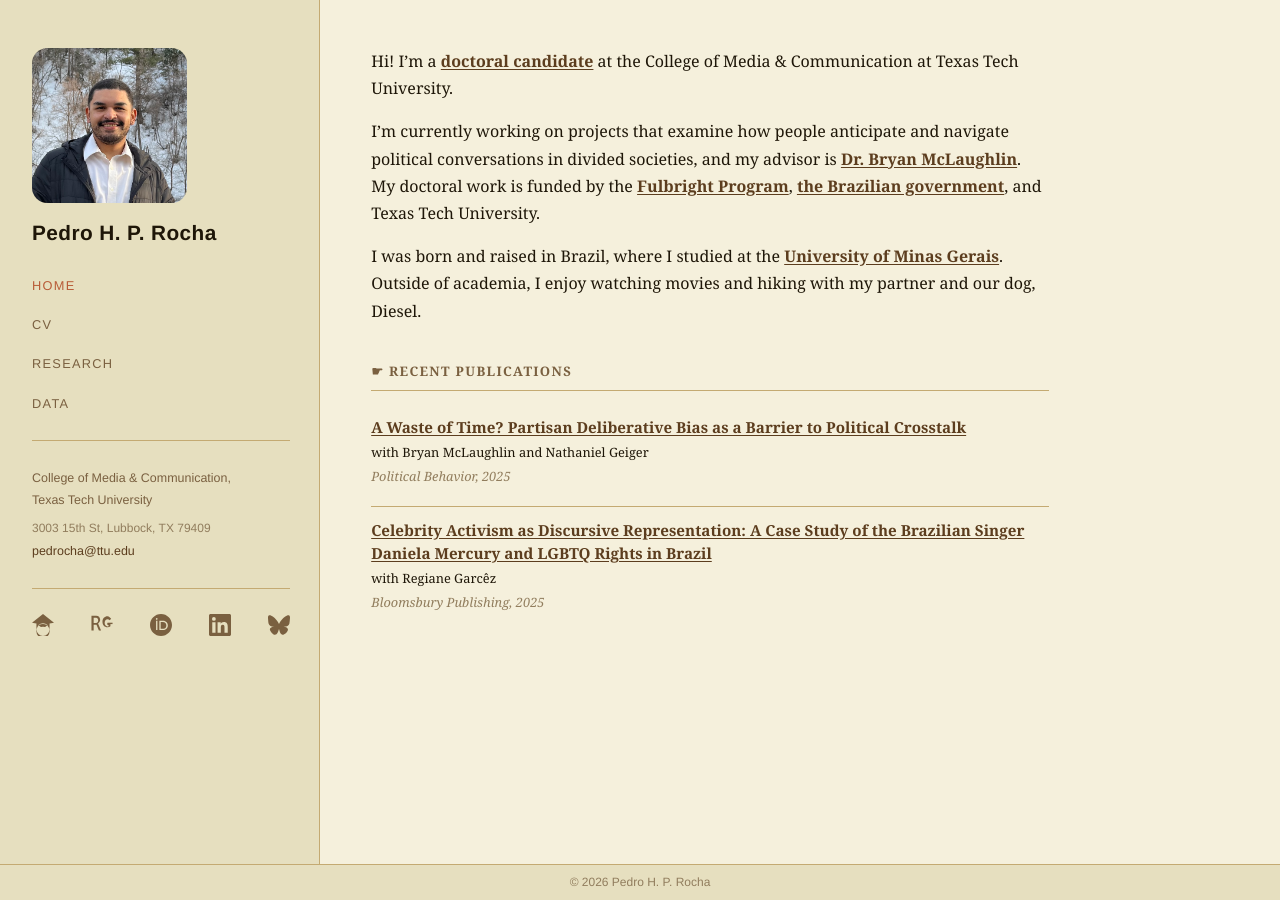
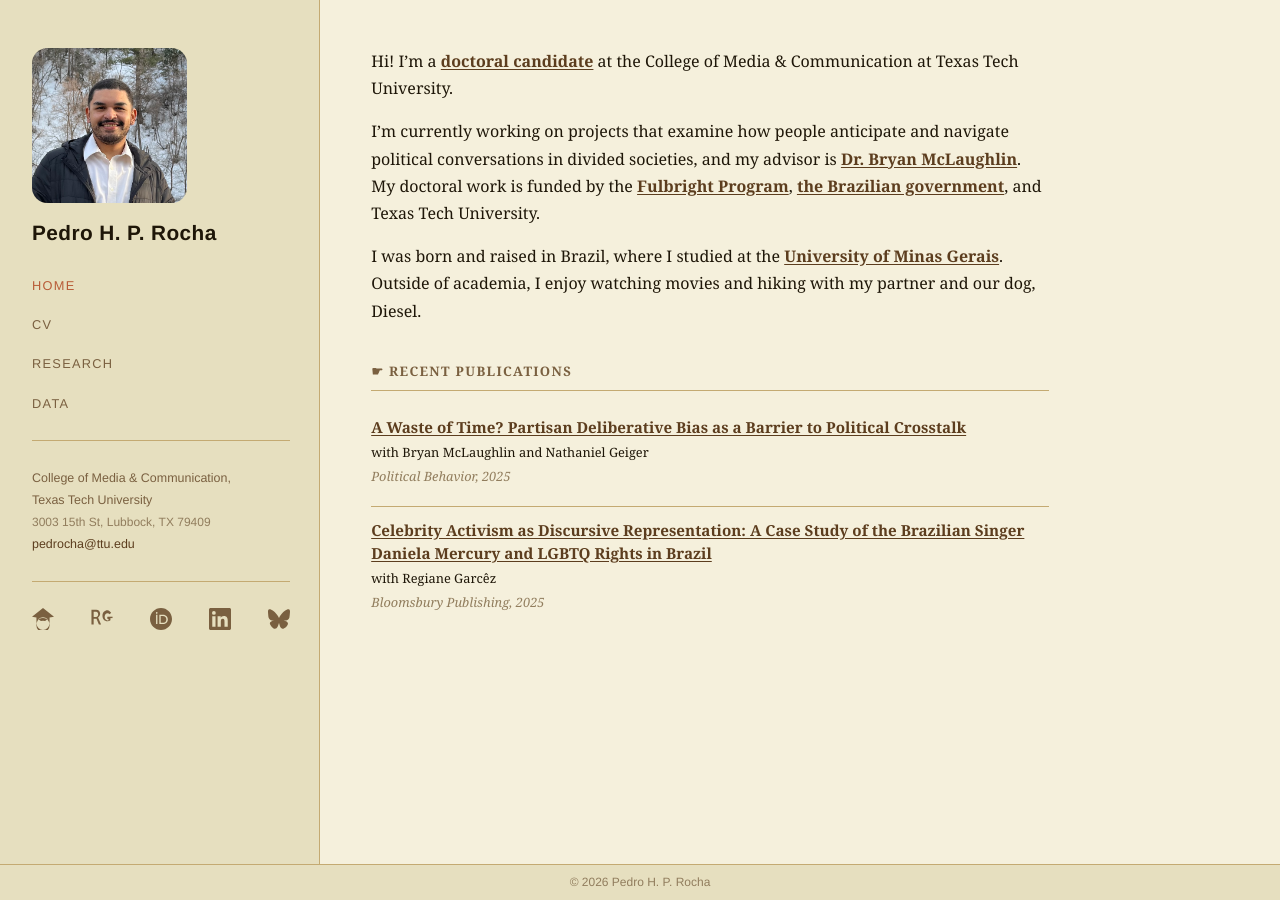
Before and after one commit to pedrohprocha/pedrohprocha.github.io, a Jekyll site: the page built from index.md, in a window 1280 px wide. Built offline with Jekyll 4.4.1, drawn with Linux system fonts in a browser that asks for light colours; some web fonts are replaced.

Commit message:
Remove gap between institution and postal address in sidebar
Co-Authored-By: Claude Sonnet 4.6 <noreply@anthropic.com>

```diff
--- a/assets/css/main.css
+++ b/assets/css/main.css
@@ -360,7 +360,7 @@ h3 {
 .sidebar-address .institution {
     display: block;
     font-weight: 400;
-    margin-bottom: 0.4rem;
+    margin-bottom: 0;
 }
 .sidebar-address .postal {
     display: block;
```
